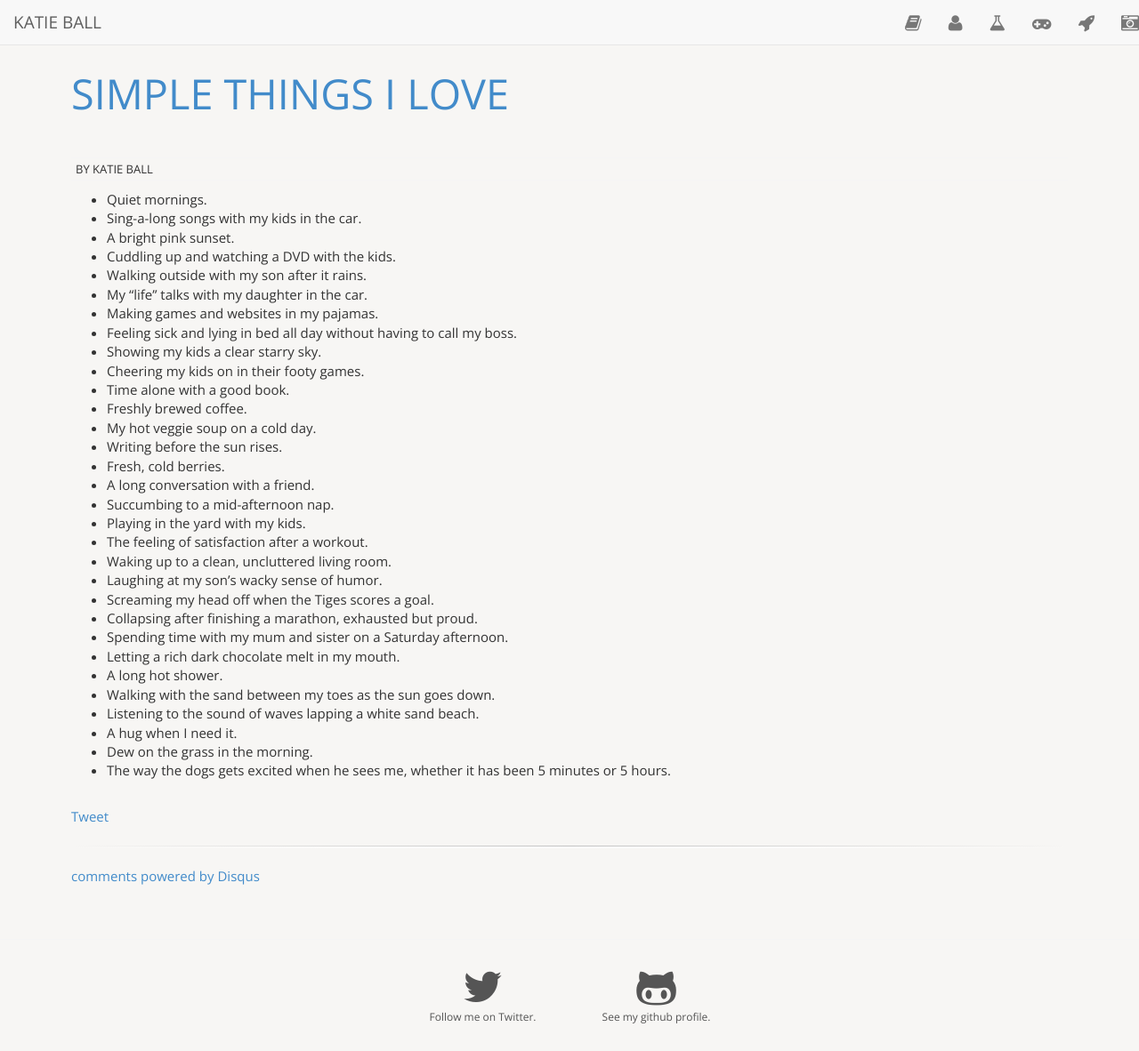
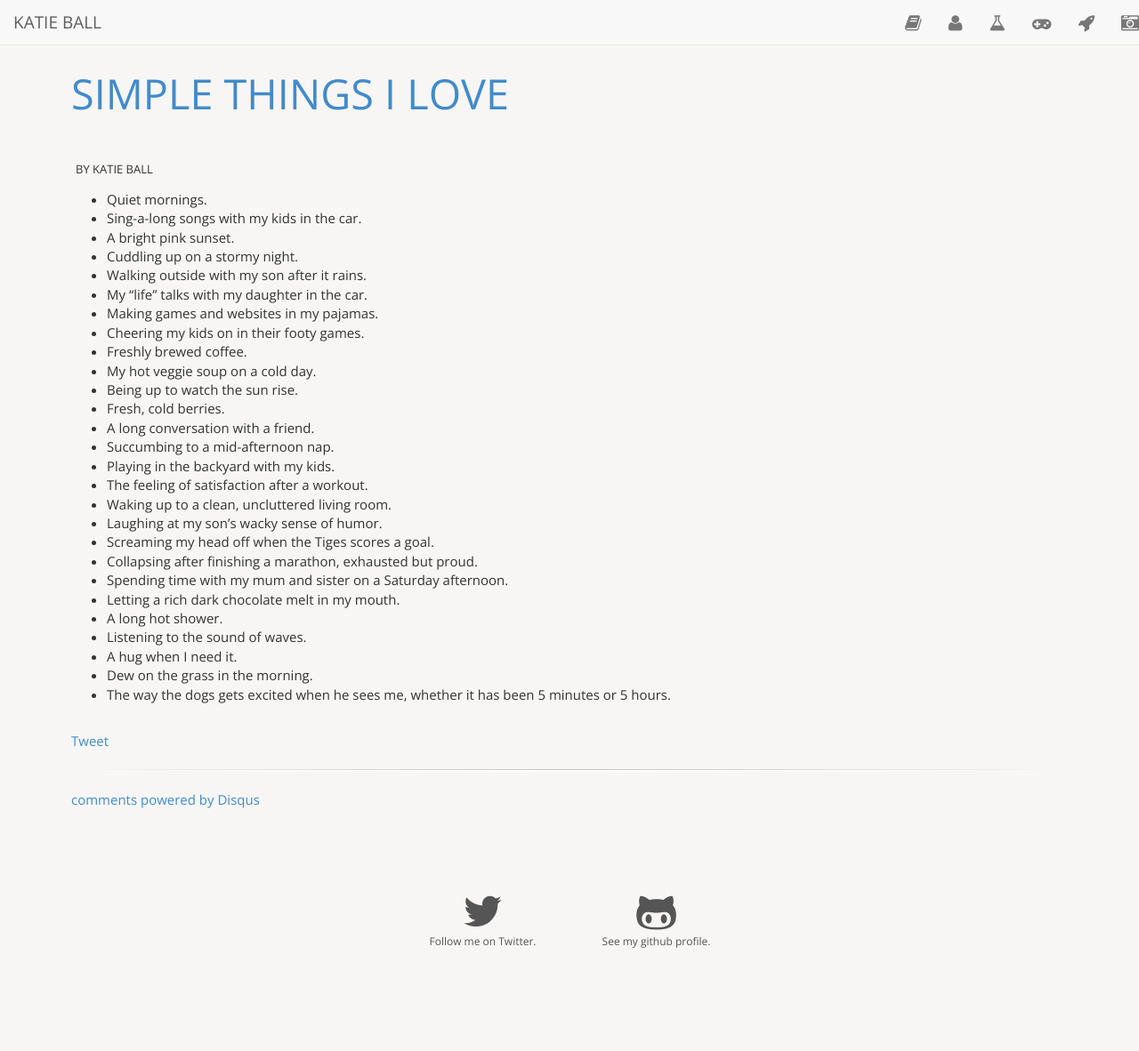
Before and after one commit to roachhd/roachhd.github.io, a Jekyll site: the page built from about/simple-things/index.md, in a window 1280 px wide and 1182 px high. Shown: the whole window at 89% size. Built offline with Jekyll 4.4.1, drawn with Linux system fonts in a browser that asks for light colours; nearby versions of some CDN libraries; comment, search, counter and statistics services are not loaded.

Commit message:
Update index.md

```diff
--- a/about/simple-things/index.md
+++ b/about/simple-things/index.md
@@ -8,21 +8,18 @@ title: "Simple Things I Love"
 * Quiet mornings.
 * Sing-a-long songs with my kids in the car.
 * A bright pink sunset.
-* Cuddling up and watching a DVD with the kids.
+* Cuddling up on a stormy night.
 * Walking outside with my son after it rains.
 * My "life" talks with my daughter in the car.
 * Making games and websites in my pajamas.
-* Feeling sick and lying in bed all day without having to call my boss.
-* Showing my kids a clear starry sky.
 * Cheering my kids on in their footy games.
-* Time alone with a good book.
 * Freshly brewed coffee.
 * My hot veggie soup on a cold day.
-* Writing before the sun rises.
+* Being up to watch the sun rise.
 * Fresh, cold berries.
 * A long conversation with a friend.
 * Succumbing to a mid-afternoon nap.
-* Playing in the yard with my kids.
+* Playing in the backyard with my kids.
 * The feeling of satisfaction after a workout.
 * Waking up to a clean, uncluttered living room.
 * Laughing at my son's wacky sense of humor.
@@ -31,8 +28,7 @@ title: "Simple Things I Love"
 * Spending time with my mum and sister on a Saturday afternoon.
 * Letting a rich dark chocolate melt in my mouth.
 * A long hot shower.
-* Walking with the sand between my toes as the sun goes down.
-* Listening to the sound of waves lapping a white sand beach.
+* Listening to the sound of waves.
 * A hug when I need it.
 * Dew on the grass in the morning.
 * The way the dogs gets excited when he sees me, whether it has been 5 minutes or 5 hours.
```
